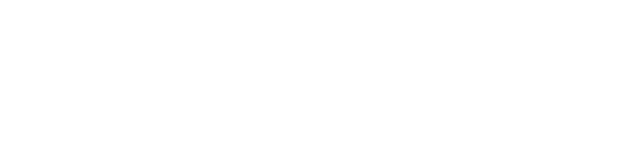
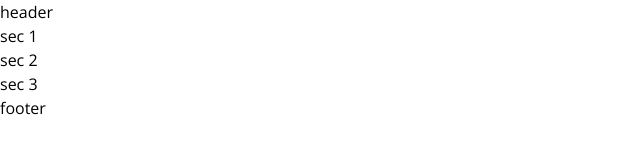
Before and after one commit to AOKeklik/CSS-ResponsiveWebsite-7, a plain HTML site: page index.html in a window 1280 px wide. Shown: the whole page, without its empty margins (0-640 px from the left). Drawn offline with nearby package versions, Linux system fonts and the light colour scheme.

Commit message:
reset css

```diff
--- a/css/style.css
+++ b/css/style.css
@@ -1 +1,19 @@
 @import url('https://fonts.googleapis.com/css2?family=Nunito:wght@200;800&family=Open+Sans:wght@300;400;600;700&display=swap');
+
+/* globals */
+    *, *::after, *::before {
+        padding: 0;
+        margin: 0;
+        border: 0;
+        box-sizing: inherit;
+    }
+    html {
+        font-size: 100%; /* 16px */
+    }
+    body {
+        box-sizing: border-box;
+        font-family: 'Open Sans', sans-serif;
+        font-weight: 400;
+        line-height: 1.5;
+    }
+/* globals */
--- a/index.html
+++ b/index.html
@@ -9,6 +9,10 @@
     <title>MercanSoft</title>
 </head>
 <body>
-
+    <header class="header">header</header>
+    <section class="sec-1">sec 1</section>
+    <section class="sec-2">sec 2</section>
+    <section class="sec-3">sec 3</section>
+    <footer class="footer">footer</footer>
 </body>
 </html>
```
